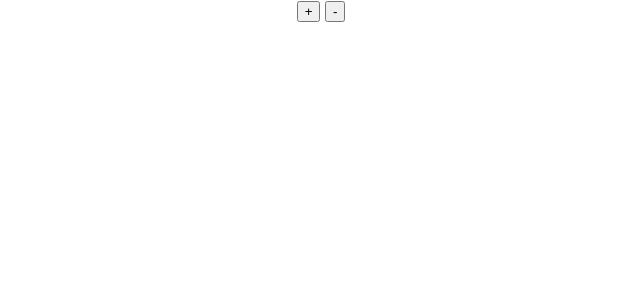
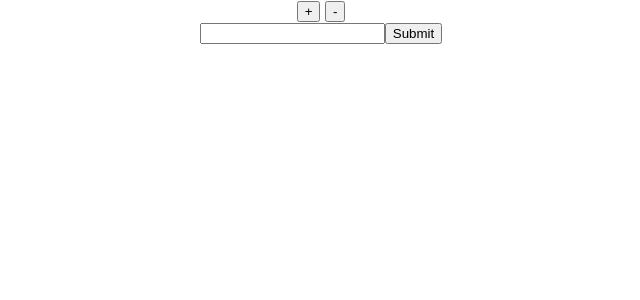
Before and after one commit to dobyming/Redux-study, a React (Create React App) app: page / in a window 1280 px wide. Shown: the top 300 px of the page, without its empty margins (319-959 px from the left). Built offline with nearby package versions, Linux system fonts and the light colour scheme.

Commit message:
Add react-redux library for Provider

```diff
--- a/package.json
+++ b/package.json
@@ -12,6 +12,7 @@
     "@types/react-dom": "^18.0.11",
     "react": "^18.2.0",
     "react-dom": "^18.2.0",
+    "react-redux": "^8.0.5",
     "react-scripts": "5.0.1",
     "redux": "^4.2.1",
     "typescript": "^4.9.5",
--- a/src/App.tsx
+++ b/src/App.tsx
@@ -1,4 +1,4 @@
-import React from 'react';
+import React, { useState } from 'react';
 import './App.css';
 
 type Props = {
@@ -8,6 +8,15 @@
 }
 
 function App({value,onIncrement,onDecrement}:Props) {
+  const [todoValue,setTodoValue] = useState("");
+
+  const handleChange = (e:React.ChangeEvent<HTMLInputElement>) => {
+    setTodoValue(e.target.value);
+  }
+  const addTodo = (e: React.FormEvent<HTMLFormElement>): void => {
+    e.preventDefault();
+    setTodoValue("");
+  }
   return (
     <div className="App">
       {/* Checked : {value} times */}
@@ -15,6 +24,10 @@
       <button onClick={onIncrement}>+</button>
       {' '}
       <button onClick={onDecrement}>-</button>
+      <form onSubmit={addTodo}>
+        <input type="text" value={todoValue} onChange={handleChange}/>
+        <input type="submit"/>
+      </form>
     </div>
   );
 }
--- a/src/index.tsx
+++ b/src/index.tsx
@@ -4,6 +4,7 @@
 import App from './App';
 import { createStore } from 'redux';
 import rootReducer from './reducers';
+import { Provider } from 'react-redux';
 
 const root = ReactDOM.createRoot(
   document.getElementById('root') as HTMLElement
@@ -21,11 +22,13 @@
 
 const render = () => root.render(
   <React.StrictMode>
-    <App
-      value ={store.getState()}
-      onIncrement ={()=> store.dispatch({type:'INCREMENT'})}
-      onDecrement ={()=> store.dispatch({type:'DECREMENT'})}
-      />
+    <Provider store={store}>
+      <App
+        value ={store.getState()}
+        onIncrement ={()=> store.dispatch({type:'INCREMENT'})}
+        onDecrement ={()=> store.dispatch({type:'DECREMENT'})}
+        />
+    </Provider>
   </React.StrictMode>
 );
 
```
Also changed, not shown: 2 other files (tests, documents, lock files or other folders).
